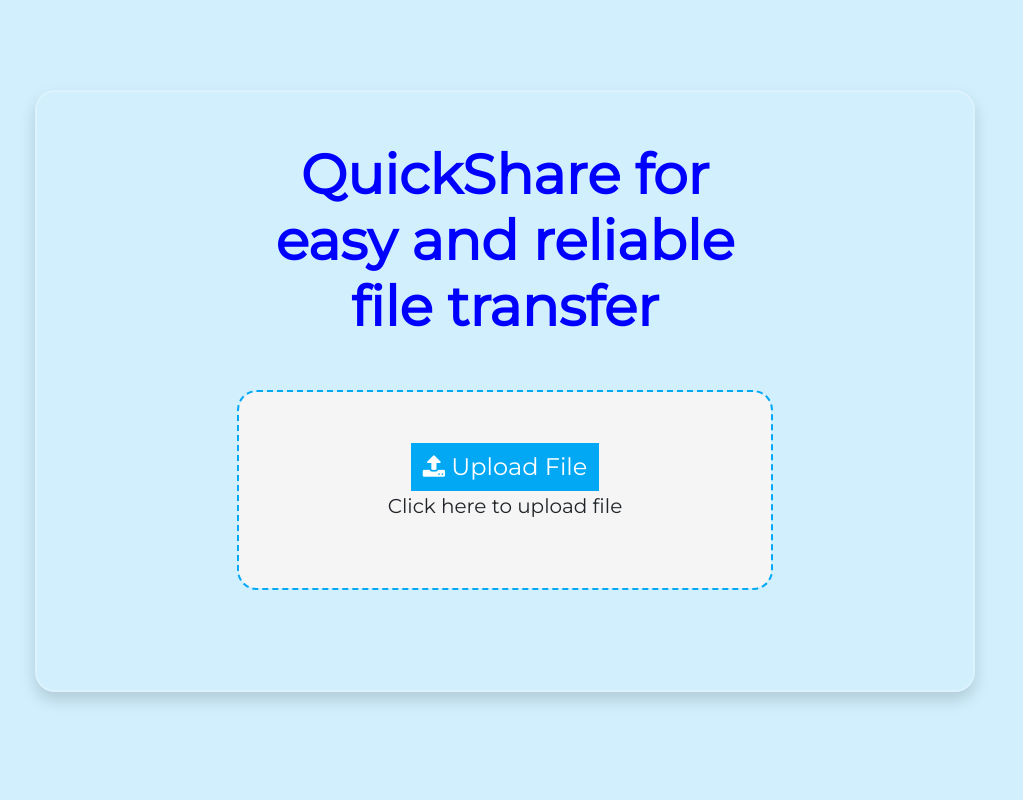
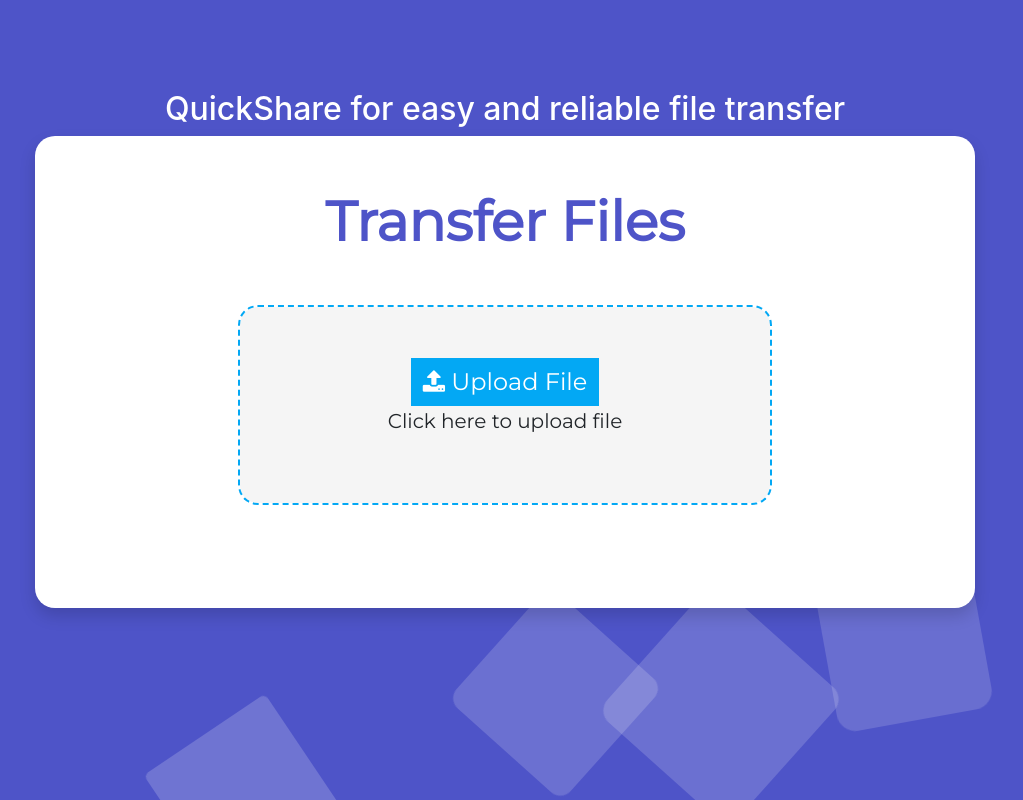
Before and after one commit to VaibhavPachpute21/QuickShare, a React (Create React App) app in the folder client/: page / in a window 1280 px wide. Shown: the whole page, without its empty margins (135-1158 px from the left). Built offline with nearby package versions, Linux system fonts and the light colour scheme.

Commit message:
some editing

```diff
--- a/client/src/App.css
+++ b/client/src/App.css
@@ -5,12 +5,13 @@
 
 .innerContainer{
   padding: 50px 200px;
-  border: 2px solid rgba(255, 255, 255, 0.226);
+  border: 3px solid rgba(255, 255, 255, 0.226);
   border-radius: 20px;
+  background-color: white;
 }
 
 .innerContainer h2{
-  color: blue;
+  color: #4e54c8;
   font-size: 55px;
   font-weight: 600;
   font-family: 'Montserrat';
@@ -42,3 +43,40 @@
   font-family: 'Montserrat';
   background-color: #03a8f4;
 }
+
+
+
+.loader {
+  position: relative;
+  display: block;
+  height: 50px;
+  width: 50px;
+  transition: all .3s;
+  transition-timing-function: ease-in;
+  animation: spinHourglas 1000ms infinite;
+}
+.loader::after{
+  content: '';
+  box-sizing: border-box;
+  display: inline-block;
+  width: 100%;
+  height: 100%;
+  background: 0 0;
+  border-width: 0.585em;
+  border-color: #4e54c8 transparent;
+  border-radius: 50%;
+  border-style: solid;
+}
+@keyframes spinHourglas {
+  0% {
+    transform: rotate(0);
+    animation-timing-function: cubic-bezier(.55,.055,.675,.19);
+  }
+  50% {
+    transform: rotate(180deg);
+    animation-timing-function: cubic-bezier(.215,.61,.355,1);
+  }
+  100% {
+    transform: rotate(360deg);
+  }
+}
--- a/client/src/components/DownloadFilePage.js
+++ b/client/src/components/DownloadFilePage.js
@@ -1,21 +1,25 @@
 import React, { useEffect, useState } from 'react'
 import { Link, useParams } from 'react-router-dom';
 import { getFileInfo } from '../Services/APIs';
+import Loader from './Loader';
 
 export const DownloadFilePage = (props) => {
   const { id } = useParams()
   const [fileData, setData] = useState({})
-  const [success,setSuccess]=useState(false)
+  const [success, setSuccess] = useState(false)
+  const [loading, setLoading] = useState(true)
   const SERVER_URL = 'https://quickshare-8oxn.onrender.com';
   // const SERVER_URL = 'http://127.0.0.1:8080';
 
   const getFileDetails = async () => {
+    setLoading(true)
     var res = await getFileInfo(id)
     if (res.status == 200) {
       console.log(res.data)
       setData(res.data)
       setSuccess(true)
     }
+    setLoading(false)
   }
 
   useEffect(() => {
@@ -26,11 +30,26 @@
 
 
   return (
+    <>
+    <ul class="background">
+                <li></li>
+                <li></li>
+                <li></li>
+                <li></li>
+                <li></li>
+                <li></li>
+                <li></li>
+                <li></li>
+                <li></li>
+                <li></li>
+            </ul>
     <div className='container outercontainer '>
       <div className='justify-content-center innerContainer shadow'>
         <h2 className='text-center'>Download File</h2>
         <div className='dropbox form-control form-control-lg'>
-          {success == true ?
+          {
+            loading==true ? <Loader /> :
+              success == true ?
                 <>
                   <a href={`${SERVER_URL}/file/${id}`} target='_blank' className='btn'>Download File <i class="fa fa-download" ></i></a>
                   <div className='container'>
@@ -45,6 +64,7 @@
         </div>
       </div>
     </div>
+    </>
 
   )
 }
--- a/client/src/components/FileUploadPage.js
+++ b/client/src/components/FileUploadPage.js
@@ -2,6 +2,7 @@
 import { useEffect, useRef, useState } from 'react';
 import { sendFile } from '../Services/APIs'
 import { FileLinksSection } from './FileLinksSection';
+import Loader from './Loader';
 
 export const FileUpload = () => {
     const fileUploadRef = useRef();
@@ -59,9 +60,23 @@
 
     return (
         <>
+            <ul class="background">
+                <li></li>
+                <li></li>
+                <li></li>
+                <li></li>
+                <li></li>
+                <li></li>
+                <li></li>
+                <li></li>
+                <li></li>
+                <li></li>
+            </ul>
             <div className='container text-center outercontainer '>
+                <h2 className='text-white'>QuickShare for easy and reliable file transfer</h2>
+
                 <div className='justify-content-center innerContainer shadow'>
-                    <h2>QuickShare for easy and reliable file transfer</h2>
+                    <h2>Transfer Files</h2>
                     <div
                         // id="drop_zone" onDrop={(ev) => { dropHandler(ev) }} onDragOver={(event) => { dragOverHandler(event) }}
                         className='dropbox form-control form-control-lg'>
@@ -72,9 +87,9 @@
                         />
                     </div>
                     <div>
-                        {loading ? <p>Loading...</p> : <></>}
-                        {error == null && dLink!='' ? <FileLinksSection dLink={dLink} /> : <></>}
-                        {error != null ? <p>{error}</p>:<></> }
+                        {loading ? <div className='d-flex justify-content-center'><Loader/></div> : <></>}
+                        {error == null && dLink != '' ? <FileLinksSection dLink={dLink} /> : <></>}
+                        {error != null ? <p>{error}</p> : <></>}
                     </div>
                 </div>
             </div>
--- /dev/null
+++ b/client/src/components/Loader.js
@@ -0,0 +1,9 @@
+import React from 'react'
+
+const Loader = () => {
+  return (
+    <div className='loader'></div>
+  )
+}
+
+export default Loader
--- a/client/src/index.css
+++ b/client/src/index.css
@@ -8,6 +8,114 @@
   background-color: #03a8f42e;
 }
 
+@keyframes animate {
+  0%{
+      transform: translateY(0) rotate(0deg);
+      opacity: 1;
+      border-radius: 0;
+  }
+  100%{
+      transform: translateY(-1000px) rotate(720deg);
+      opacity: 0;
+      border-radius: 50%;
+  }
+}
+
+.background {
+  z-index: -1;
+  position: fixed;
+  width: 100vw;
+  height: 100vh;
+  top: 0;
+  left: 0;
+  margin: 0;
+  padding: 0;
+  background: #4e54c8;
+  overflow: hidden;
+}
+.background li {
+  position: absolute;
+  display: block;
+  list-style: none;
+  width: 20px;
+  height: 20px;
+  background: rgba(255, 255, 255, 0.2);
+  animation: animate 19s linear infinite;
+}
+
+
+.background li:nth-child(0) {
+  left: 81%;
+  width: 129px;
+  height: 129px;
+  bottom: -129px;
+  animation-delay: 1s;
+}
+.background li:nth-child(1) {
+  left: 75%;
+  width: 157px;
+  height: 157px;
+  bottom: -157px;
+  animation-delay: 1s;
+}
+.background li:nth-child(2) {
+  left: 86%;
+  width: 141px;
+  height: 141px;
+  bottom: -141px;
+  animation-delay: 6s;
+}
+.background li:nth-child(3) {
+  left: 24%;
+  width: 146px;
+  height: 146px;
+  bottom: -146px;
+  animation-delay: 4s;
+}
+.background li:nth-child(4) {
+  left: 70%;
+  width: 144px;
+  height: 144px;
+  bottom: -144px;
+  animation-delay: 10s;
+}
+.background li:nth-child(5) {
+  left: 48%;
+  width: 153px;
+  height: 153px;
+  bottom: -153px;
+  animation-delay: 2s;
+}
+.background li:nth-child(6) {
+  left: 68%;
+  width: 186px;
+  height: 186px;
+  bottom: -186px;
+  animation-delay: 16s;
+}
+.background li:nth-child(7) {
+  left: 53%;
+  width: 168px;
+  height: 168px;
+  bottom: -168px;
+  animation-delay: 26s;
+}
+.background li:nth-child(8) {
+  left: 0%;
+  width: 162px;
+  height: 162px;
+  bottom: -162px;
+  animation-delay: 32s;
+}
+.background li:nth-child(9) {
+  left: 60%;
+  width: 176px;
+  height: 176px;
+  bottom: -176px;
+  animation-delay: 2s;
+}
+
+
 code {
   font-family: source-code-pro, Menlo, Monaco, Consolas, 'Courier New',
     monospace;
```
Lines whose indentation alone changed are shown as unchanged.
